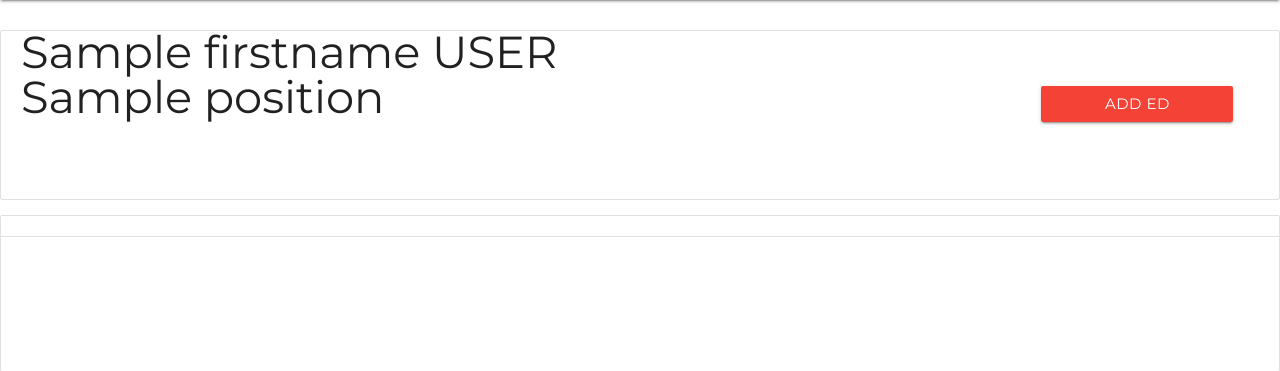
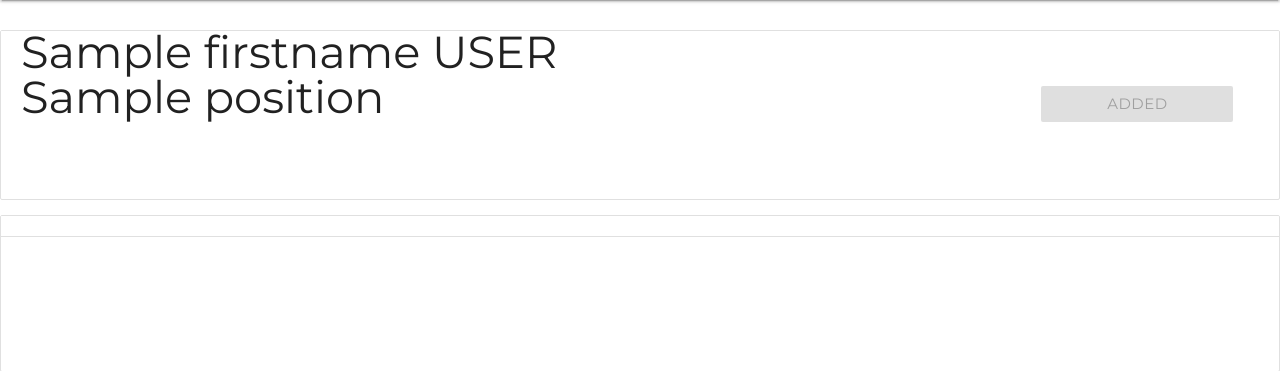
Before and after one commit to Faventyne/teamgala2, a PHP site: template templates/participants_list.html.twig in a window 1280 px wide. Shown: the part 64-435 px from the top of the page. Run offline with PHP 8.4, Linux system fonts and the light colour scheme; the template is opened without the code that fills it: most values are stand-ins (such as "Sample title", 1, 10 or a date in 2020); some libraries are stand-ins or nearby versions.

Commit message:
upgrade participants list

```diff
--- a/templates/participants_list.html.twig
+++ b/templates/participants_list.html.twig
@@ -30,19 +30,7 @@ Select participants
             <br>
               {{participant['position']}}
             <span class="secondary-content" >
-              <button style="padding: 0vw;" class="action-button waves-effect waves-light btn{% if update == true %}
-                    {%for id in activeId %}
-                                {% if participant.id == id %}
-                                    red inactive
-                                {% endif %}
-                    {% endfor %}
-                {% endif %}" data-participant-id={{ participant['id'] }}>ADD{% if update == true %}
-                      {%for id in activeId %}
-                        {% if participant.id == id %}
-                            ED
-                        {% endif %}
-                      {% endfor %}
-                  {%  endif %}</button>
+              <button style="padding: 0vw;" class="action-button waves-effect waves-light btn" data-participant-id={{ participant['id'] }} {% if update == true %}{%for id in activeId %}{% if participant.id == id %}disabled{% endif %}{% endfor %}{% endif %}>ADD{% if update == true %}{%for id in activeId %}{% if participant.id == id %}ED{% endif %}{% endfor %}{%  endif %}</button>
               <!-- le if sera pour ajoute ou non  -->
 
             </span>
```
